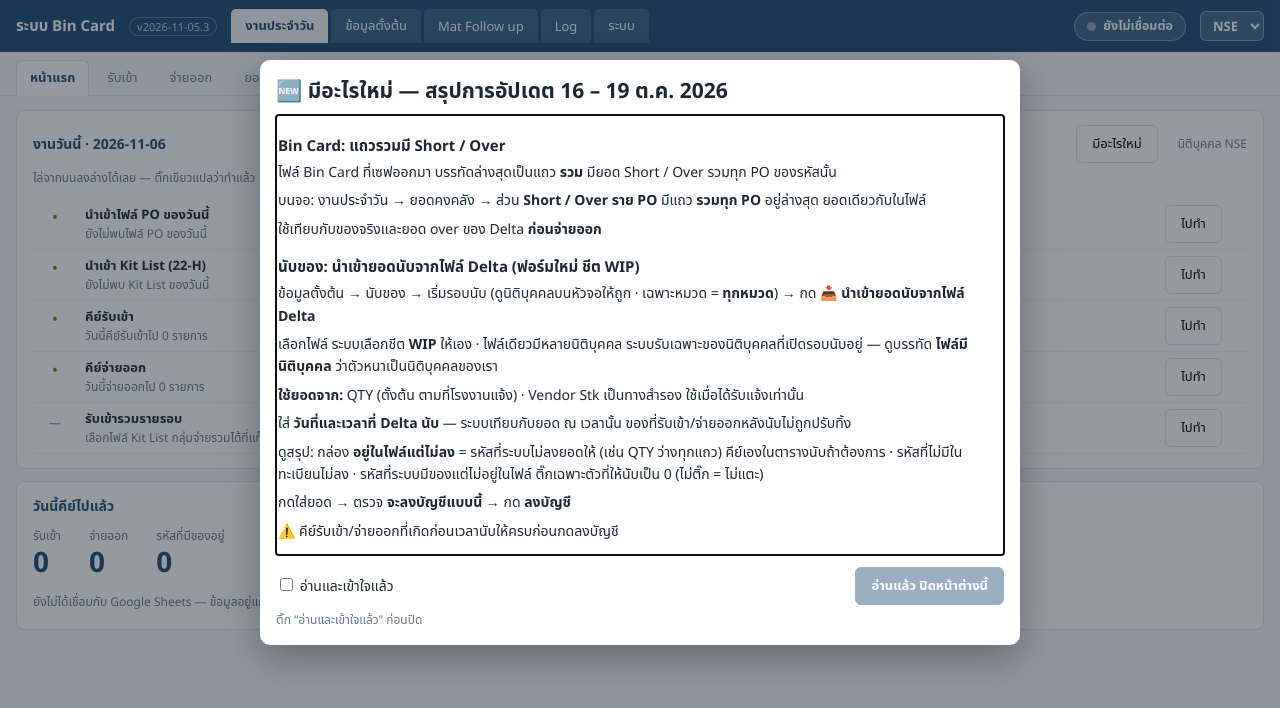
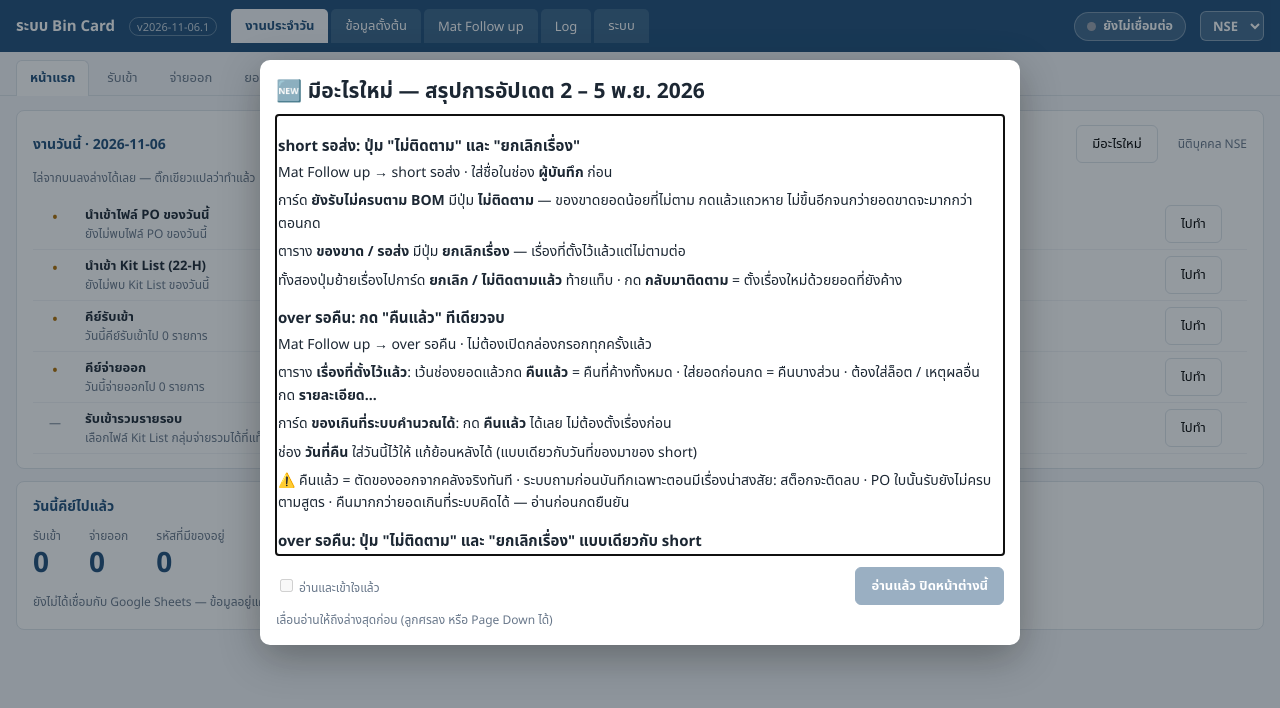
Before and after one commit to nse-manufac/store, a website: page v2/index.html in a window 1280 px wide. Drawn offline with Linux system fonts and the light colour scheme.

Commit message:
ประกาศมีอะไรใหม่ ฉบับ 6 พ.ย. (short/over ไม่ติดตาม · ยกเลิกเรื่อง · คืนแล้วกดทีเดียว) · แก้เทสที่ผูกกับนาฬิกา (#150)
- NOTICE_ID 2026-11-06 · เฉพาะเรื่องใหม่ (เจ้าของเลือก ก1) · app-version 2026-11-06.1
- คำอธิบายใต้ตาราง over บอกคำเตือนคืนเกินยอดเกินจริง (#149)
- เทส "กลับมาติดตามแล้ว หายจากการ์ด" ตกตั้งแต่ 6 พ.ย. เพราะ void_at มาจากนาฬิกาจริง
  แต่เวลากลับมาติดตามตายตัว — ตั้งให้หลังเวลาหยุดเสมอ (แอปไม่ได้ผิด)

Co-authored-by: nse-manufac <309553299+nse-manufac@users.noreply.github.com>
Co-authored-by: Claude Opus 5.5 <noreply@anthropic.com>

```diff
--- a/v2/core/version.js
+++ b/v2/core/version.js
@@ -70,13 +70,13 @@ export function filesToBust(resourceNames, baseHref, indexName = 'index.html') {
 /**
  * หน้าต่าง "มีอะไรใหม่" — ขึ้นครั้งแรกที่เครื่องนี้เปิดรุ่นที่มีประกาศ จนกว่าจะกดว่าอ่านแล้ว
  * (เจ้าของสั่ง 24 ก.ย. 2026 · เนื้อหาเจ้าของตรวจแล้วทุกฉบับ)
- * ฉบับ 2026-09-24 มี PDF ฉบับเต็ม (docs/update-2026-09-24.pdf) · ฉบับ 2026-10-05 · 2026-10-11 · 2026-10-17 · 2026-10-19 ไม่มี PDF — เจ้าของเคาะ (ใช้วิดีโอสอนแทน)
+ * ฉบับ 2026-09-24 มี PDF ฉบับเต็ม (docs/update-2026-09-24.pdf) · ฉบับ 2026-10-05 · 2026-10-11 · 2026-10-17 · 2026-10-19 · 2026-11-06 ไม่มี PDF — เจ้าของเคาะ (ใช้วิดีโอสอนแทน)
  *
  * NOTICE_ID คือ "ประกาศฉบับไหน" ไม่ใช่เลขรุ่น — รุ่นถัดไปที่ไม่มีประกาศใหม่ต้องไม่ขึ้นซ้ำ
  * มีประกาศใหม่เมื่อไหร่ เปลี่ยนค่านี้พร้อมเนื้อหาในหน้าต่าง
  * จำไว้ในเครื่อง (db.setMeta) ไม่ซิงค์ — คนละเครื่องต้องเห็นเองทุกเครื่อง
  */
-export const NOTICE_ID = '2026-10-19';
+export const NOTICE_ID = '2026-11-06';
 export const noticeDue = (seen, id = NOTICE_ID) => !!id && seen !== id;
 
 /**
--- a/v2/index.html
+++ b/v2/index.html
@@ -3,7 +3,7 @@
 <head>
 <meta charset="UTF-8">
 <meta name="viewport" content="width=device-width, initial-scale=1">
-<meta name="app-version" content="2026-11-05.3">
+<meta name="app-version" content="2026-11-06.1">
 <title>ระบบ Bin Card v2</title>
 
 <!--
@@ -2901,7 +2901,7 @@ textarea{font:inherit}
           <p class="hint" style="margin:8px 0 0">
             ยอดสามตัวที่แช่แข็งไว้คือค่า ณ วันที่ตั้งเรื่อง — ใบรับเข้าที่คีย์ทีหลังจะไม่ทำให้ยอดของเรื่องนี้ขยับเอง<br>
             กด <b>คืนแล้ว</b> = <b>ตัดของออกจากคลังจริงทันที</b> (เว้นช่องว่าง = คืนที่ค้างทั้งหมด · ใส่ยอด = คืนบางส่วน) ·
-            ถ้ายอดจะติดลบหรือใบยังรับไม่ครบตามสูตร จะมีกล่องเตือนก่อน · อยากใส่ล็อต / เหตุผลอื่น กด <b>รายละเอียด…</b>
+            ถ้ายอดจะติดลบ · ใบยังรับไม่ครบตามสูตร · หรือคืนมากกว่ายอดเกินที่ระบบคิดได้ จะมีกล่องเตือนก่อน · อยากใส่ล็อต / เหตุผลอื่น กด <b>รายละเอียด…</b>
             และขึ้นเป็นฝั่งจ่ายออกบน Bin Card ที่ส่งให้ลูกค้า<br>
             กด <b>เอากลับ</b> (คืนผิด หรือคืนซ้ำ) = เปิดเรื่องใหม่ และยกเลิกรายการส่งคืนที่ผูกไว้ทุกรอบ — ยอดคงคลังกลับมา</p>
         </div>
@@ -3291,21 +3291,27 @@ textarea{font:inherit}
       <div class="modal" v-if="notice.open" style="z-index:60">
         <div class="modal-box" role="dialog" aria-modal="true" aria-labelledby="noticeTitle">
           <!-- ห้ามพิมพ์เลขรุ่นซ้ำตรงนี้ (INVARIANTS F4 — เลขรุ่นอยู่ที่ <meta app-version> ที่เดียว) -->
-          <h2 id="noticeTitle" style="margin:0 0 8px">🆕 มีอะไรใหม่ — สรุปการอัปเดต 16 – 19 ต.ค. 2026</h2>
+          <h2 id="noticeTitle" style="margin:0 0 8px">🆕 มีอะไรใหม่ — สรุปการอัปเดต 2 – 5 พ.ย. 2026</h2>
           <div class="notice-body" ref="noticeBox" tabindex="0" @scroll="noticeScroll">
-            <h3>Bin Card: แถวรวมมี Short / Over</h3>
-            <p>ไฟล์ Bin Card ที่เซฟออกมา บรรทัดล่างสุดเป็นแถว <b>รวม</b> มียอด Short / Over รวมทุก PO ของรหัสนั้น</p>
-            <p>บนจอ: งานประจำวัน → ยอดคงคลัง → ส่วน <b>Short / Over ราย PO</b> มีแถว <b>รวมทุก PO</b> อยู่ล่างสุด ยอดเดียวกับในไฟล์</p>
-            <p>ใช้เทียบกับของจริงและยอด over ของ Delta <b>ก่อนจ่ายออก</b></p>
-            <h3>นับของ: นำเข้ายอดนับจากไฟล์ Delta (ฟอร์มใหม่ ชีต WIP)</h3>
-            <p>ข้อมูลตั้งต้น → นับของ → เริ่มรอบนับ (ดูนิติบุคคลบนหัวจอให้ถูก · เฉพาะหมวด = <b>ทุกหมวด</b>) → กด <b>📥 นำเข้ายอดนับจากไฟล์ Delta</b></p>
-            <p>เลือกไฟล์ ระบบเลือกชีต <b>WIP</b> ให้เอง · ไฟล์เดียวมีหลายนิติบุคคล ระบบรับเฉพาะของนิติบุคคลที่เปิดรอบนับอยู่ — ดูบรรทัด <b>ไฟล์มีนิติบุคคล</b> ว่าตัวหนาเป็นนิติบุคคลของเรา</p>
-            <p><b>ใช้ยอดจาก:</b> QTY (ตั้งต้น ตามที่โรงงานแจ้ง) · Vendor Stk เป็นทางสำรอง ใช้เมื่อได้รับแจ้งเท่านั้น</p>
-            <p>ใส่ <b>วันที่และเวลาที่ Delta นับ</b> — ระบบเทียบกับยอด ณ เวลานั้น ของที่รับเข้า/จ่ายออกหลังนับไม่ถูกปรับทิ้ง</p>
-            <p>ดูสรุป: กล่อง <b>อยู่ในไฟล์แต่ไม่ลง</b> = รหัสที่ระบบไม่ลงยอดให้ (เช่น QTY ว่างทุกแถว) คีย์เองในตารางนับถ้าต้องการ ·
-              รหัสที่ไม่มีในทะเบียนไม่ลง · รหัสที่ระบบมีของแต่ไม่อยู่ในไฟล์ ติ๊กเฉพาะตัวที่ให้นับเป็น 0 (ไม่ติ๊ก = ไม่แตะ)</p>
-            <p>กดใส่ยอด → ตรวจ <b>จะลงบัญชีแบบนี้</b> → กด <b>ลงบัญชี</b></p>
-            <p>⚠️ คีย์รับเข้า/จ่ายออกที่เกิดก่อนเวลานับให้ครบก่อนกดลงบัญชี</p>
+            <h3>short รอส่ง: ปุ่ม "ไม่ติดตาม" และ "ยกเลิกเรื่อง"</h3>
+            <p>Mat Follow up → short รอส่ง · ใส่ชื่อในช่อง <b>ผู้บันทึก</b> ก่อน</p>
+            <p>การ์ด <b>ยังรับไม่ครบตาม BOM</b> มีปุ่ม <b>ไม่ติดตาม</b> — ของขาดยอดน้อยที่ไม่ตาม กดแล้วแถวหาย
+              ไม่ขึ้นอีกจนกว่ายอดขาดจะมากกว่าตอนกด</p>
+            <p>ตาราง <b>ของขาด / รอส่ง</b> มีปุ่ม <b>ยกเลิกเรื่อง</b> — เรื่องที่ตั้งไว้แล้วแต่ไม่ตามต่อ</p>
+            <p>ทั้งสองปุ่มย้ายเรื่องไปการ์ด <b>ยกเลิก / ไม่ติดตามแล้ว</b> ท้ายแท็บ · กด <b>กลับมาติดตาม</b> = ตั้งเรื่องใหม่ด้วยยอดที่ยังค้าง</p>
+            <h3>over รอคืน: กด "คืนแล้ว" ทีเดียวจบ</h3>
+            <p>Mat Follow up → over รอคืน · ไม่ต้องเปิดกล่องกรอกทุกครั้งแล้ว</p>
+            <p>ตาราง <b>เรื่องที่ตั้งไว้แล้ว</b>: เว้นช่องยอดแล้วกด <b>คืนแล้ว</b> = คืนที่ค้างทั้งหมด · ใส่ยอดก่อนกด = คืนบางส่วน ·
+              ต้องใส่ล็อต / เหตุผลอื่น กด <b>รายละเอียด…</b></p>
+            <p>การ์ด <b>ของเกินที่ระบบคำนวณได้</b>: กด <b>คืนแล้ว</b> ได้เลย ไม่ต้องตั้งเรื่องก่อน</p>
+            <p>ช่อง <b>วันที่คืน</b> ใส่วันนี้ไว้ให้ แก้ย้อนหลังได้ (แบบเดียวกับวันที่ของมาของ short)</p>
+            <p>⚠️ คืนแล้ว = ตัดของออกจากคลังจริงทันที · ระบบถามก่อนบันทึกเฉพาะตอนมีเรื่องน่าสงสัย:
+              สต็อกจะติดลบ · PO ใบนั้นรับยังไม่ครบตามสูตร · คืนมากกว่ายอดเกินที่ระบบคิดได้ — อ่านก่อนกดยืนยัน</p>
+            <h3>over รอคืน: ปุ่ม "ไม่ติดตาม" และ "ยกเลิกเรื่อง" แบบเดียวกับ short</h3>
+            <p>การ์ด <b>ของเกินที่ระบบคำนวณได้</b> มีปุ่ม <b>ไม่ติดตาม</b> · ปุ่ม <b>ยกเลิกเรื่อง</b> ในตารางต้องใส่ชื่อผู้บันทึกแล้ว</p>
+            <p>เรื่องที่หยุดไว้อยู่การ์ด <b>ยกเลิก / ไม่ติดตามแล้ว</b> ท้ายแท็บ · กด <b>กลับมาติดตาม</b> ได้</p>
+            <p>การ์ด <b>Delta ตัดจากยอด over — เทียบกับของที่เรามี</b> ยังนับของที่ไม่ติดตาม เพราะของยังอยู่ในคลัง</p>
+            <p>แท็บ over รอคืน เปิดเร็วขึ้นแล้ว</p>
           </div>
           <div class="row" style="margin-top:12px;gap:12px">
             <label :class="notice.atEnd ? '' : 'hint'">
```
Also changed, not shown: tests/v2-version.test.mjs (+21 -13 lines), tests/v2-follow.test.mjs.
